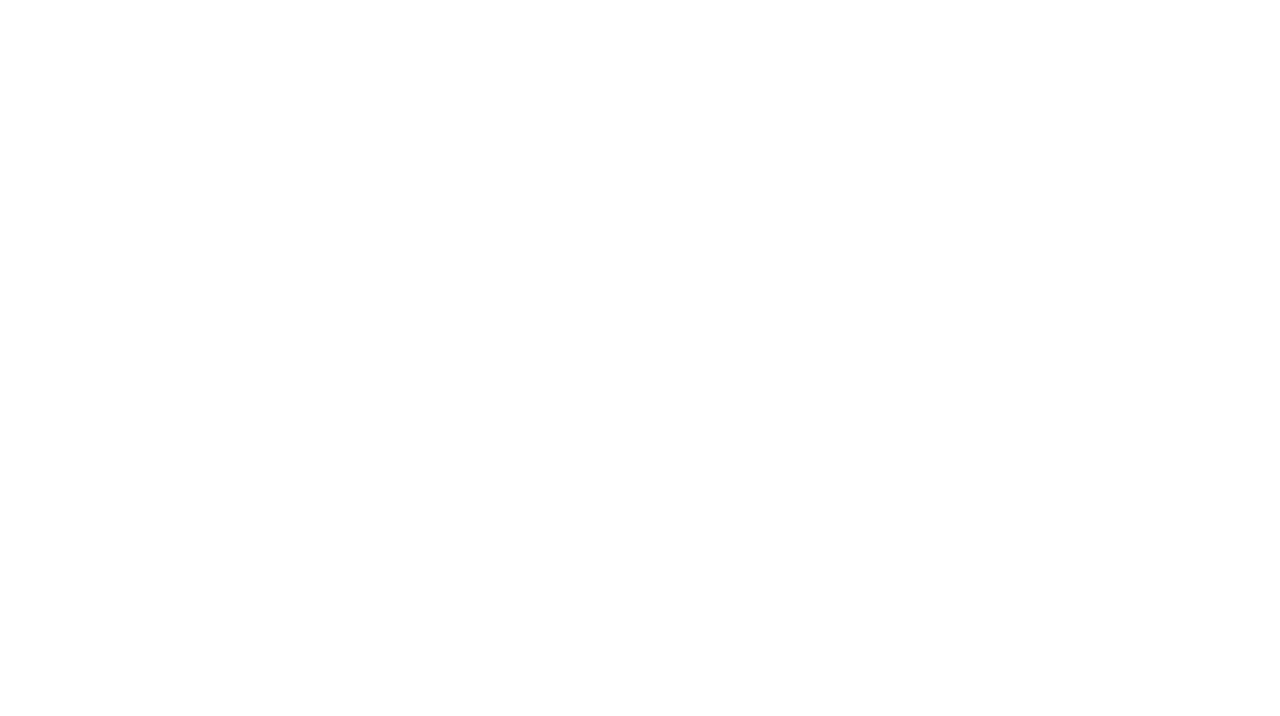
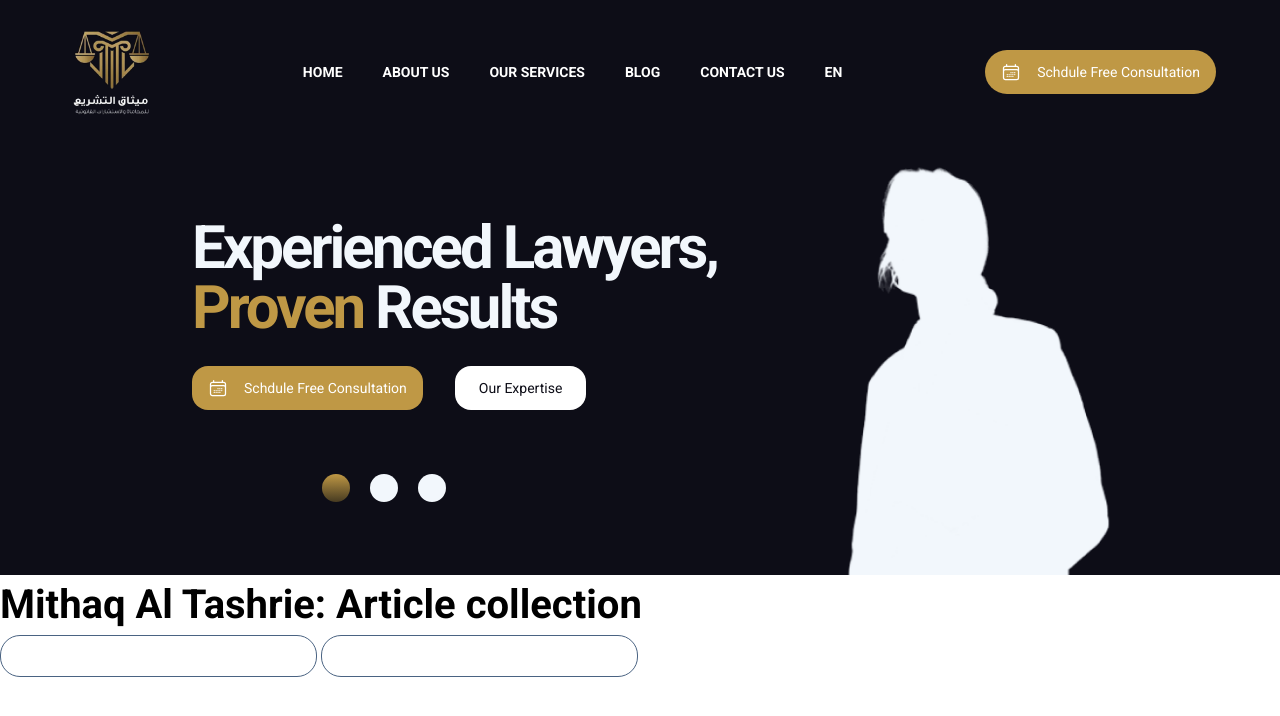
Before and after one commit to hammouda/lawyer_front, a React (Create React App) app: page /articles in a window 1280 px wide. Before the commit this address had no page. Shown: the top 716 px of the page. Built offline with nearby package versions, Linux system fonts and the light colour scheme.

Commit message:
articles

```diff
--- a/src/App.js
+++ b/src/App.js
@@ -2,6 +2,7 @@ import { BrowserRouter as Router, Route, Routes } from "react-router-dom";
 import Home from "./pages";
 import Contact from "./pages/Contact";
 import Article from "./pages/Article";
+import Articles from "./pages/Articles";
 
 function App() {
   return (
@@ -11,6 +12,7 @@ function App() {
           <Route path="/" element={<Home/>} />
           <Route path="/contact" element={<Contact/>} />
           <Route path="/articles/1" element={<Article/>} />
+          <Route path="/articles" element={<Articles/>} />
 
         </Routes>
       </Router>
--- a/src/components/header.jsx
+++ b/src/components/header.jsx
@@ -11,7 +11,7 @@ function Header() {
                 <Link to={"/"}>Home</Link>
                 <Link to={"/"}>About us</Link>
                 <Link to={"/"}>Our services</Link>
-                <Link to={"/"}>blog</Link>
+                <Link to={"/articles"}>blog</Link>
                 <Link to={"/contact"}>contact us</Link>
                 <Link to={"/"}>en</Link>
             </div>
--- a/src/pages/Article.jsx
+++ b/src/pages/Article.jsx
@@ -1,8 +1,10 @@
 import ArticleWriter from "../components/ArticleWriter";
 import RelevantArticles from "../components/RelevantArticles";
+import Header from '../components/header'
 
 function Article() {
     return(<>
+    <Header/>
         <div className="grid grid-cols-5 gap-4 w-90">
             <div className="col-span-1 ">
                 <ArticleWriter/>
--- /dev/null
+++ b/src/pages/Articles.jsx
@@ -0,0 +1,19 @@
+import Header from "../components/header";
+
+function Articles() {
+    return(
+        <>
+            <Header/>
+            <div className="w-100 text-black text-[40px] font-bold font-['Roboto']">Mithaq Al Tashrie: Article collection</div>
+            <div className="w-100 grid grid-cols-4 gap-1">
+                <div className="grid-span-3">
+                    <div className=" h-[42px] bg-white rounded-[20px] border border-[#4a6382]" />
+                </div>
+                <div className="grid-span-1">
+                    <div className=" h-[42px] bg-white rounded-[20px] border border-[#4a6382]" />
+                </div>
+            </div>
+        </>
+    );
+}
+export default Articles
```
